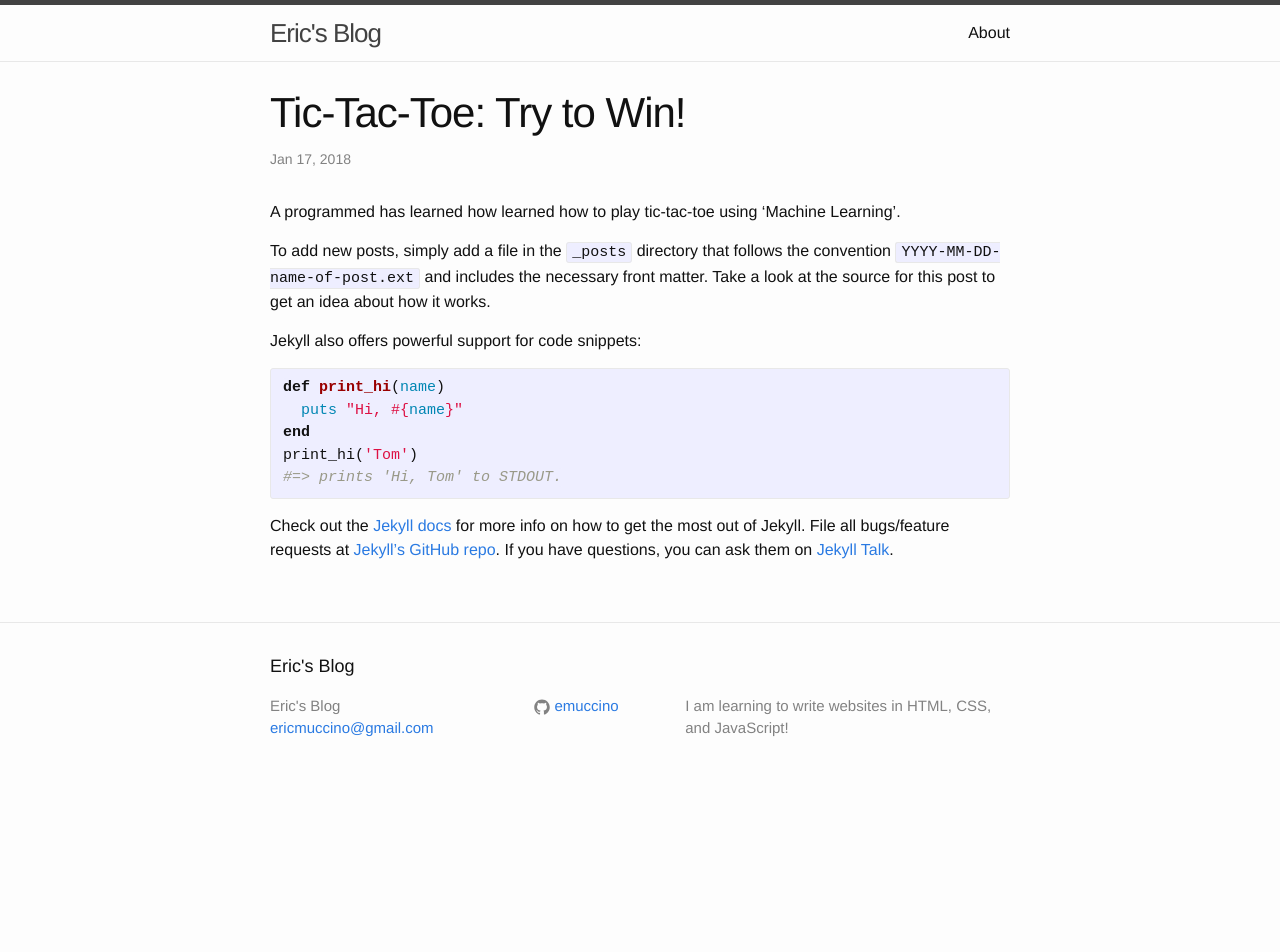
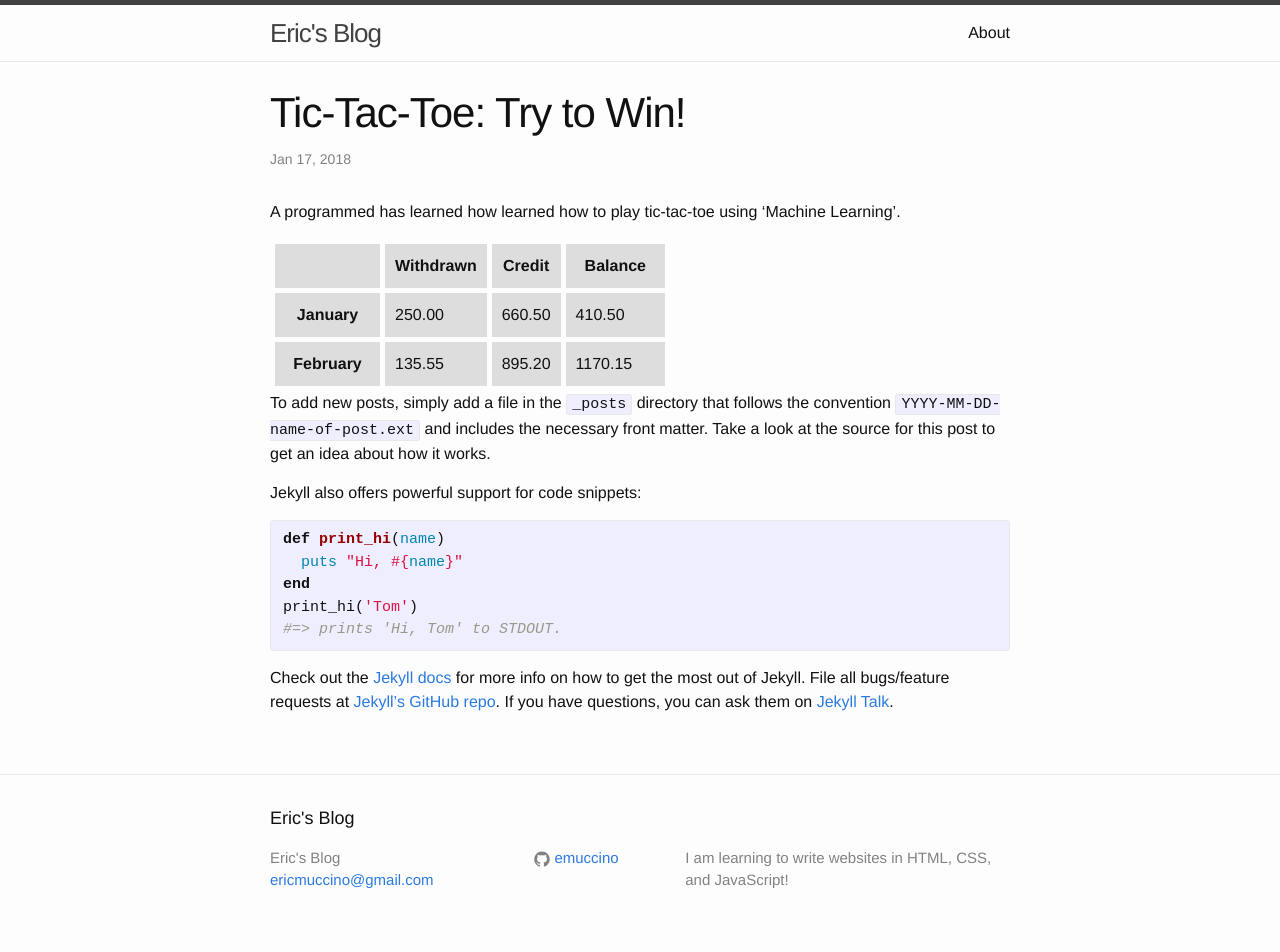
Before and after one commit to emuccino/emuccino.github.io, a Jekyll site: the page built from _posts/2018-01-17-welcome-to-jekyll.markdown, in a window 1280 px wide. Built offline with Jekyll 4.4.1, drawn with Linux system fonts in a browser that asks for light colours; before the commit the page ends 900 px from its top, so only the background shows below that.

Commit message:
Update 2018-01-17-welcome-to-jekyll.markdown

```diff
--- a/_posts/2018-01-17-welcome-to-jekyll.markdown
+++ b/_posts/2018-01-17-welcome-to-jekyll.markdown
@@ -5,6 +5,39 @@ date:   2018-01-17 02:40:08 +0000
 categories: jekyll update
 ---
 A programmed has learned how learned how to play tic-tac-toe using 'Machine Learning'.
+
+
+<html>
+	<head>
+		<title>Width and Spacing</title>
+		<style type="text/css">
+			th, td {
+				background-color: #dddddd;}
+		</style>
+	</head>
+	<body>
+		<table width="400" cellpadding="10" cellspacing="5">
+			<tr>
+				<th width="150"></th>
+				<th>Withdrawn</th>
+				<th>Credit</th>
+				<th width="150">Balance</th>
+			</tr>
+			<tr>
+				<th>January</th>
+				<td>250.00</td>
+				<td>660.50</td>
+				<td>410.50</td>
+			</tr>
+			<tr>
+				<th>February</th>
+				<td>135.55</td>
+				<td>895.20</td>
+				<td>1170.15</td>
+			</tr>
+		</table>
+	</body>
+</html>
 
 To add new posts, simply add a file in the `_posts` directory that follows the convention `YYYY-MM-DD-name-of-post.ext` and includes the necessary front matter. Take a look at the source for this post to get an idea about how it works.
 
```
